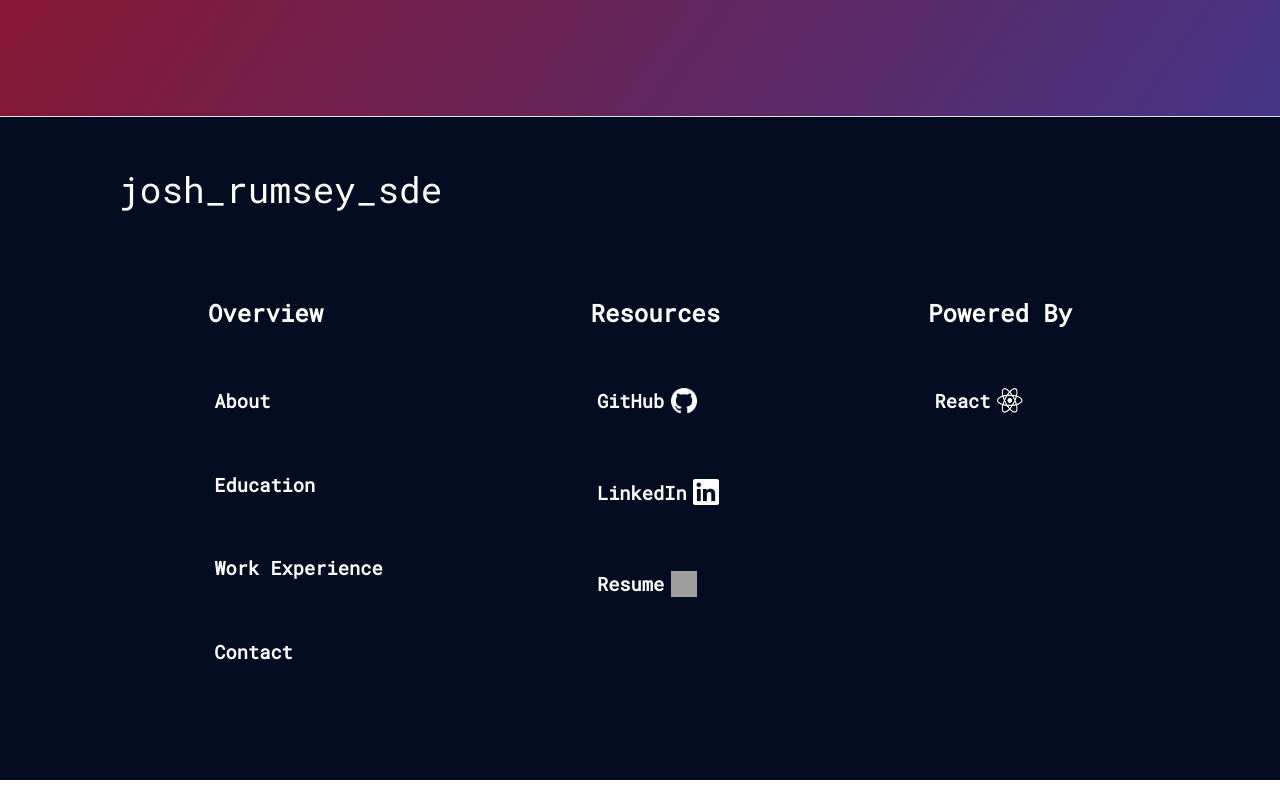
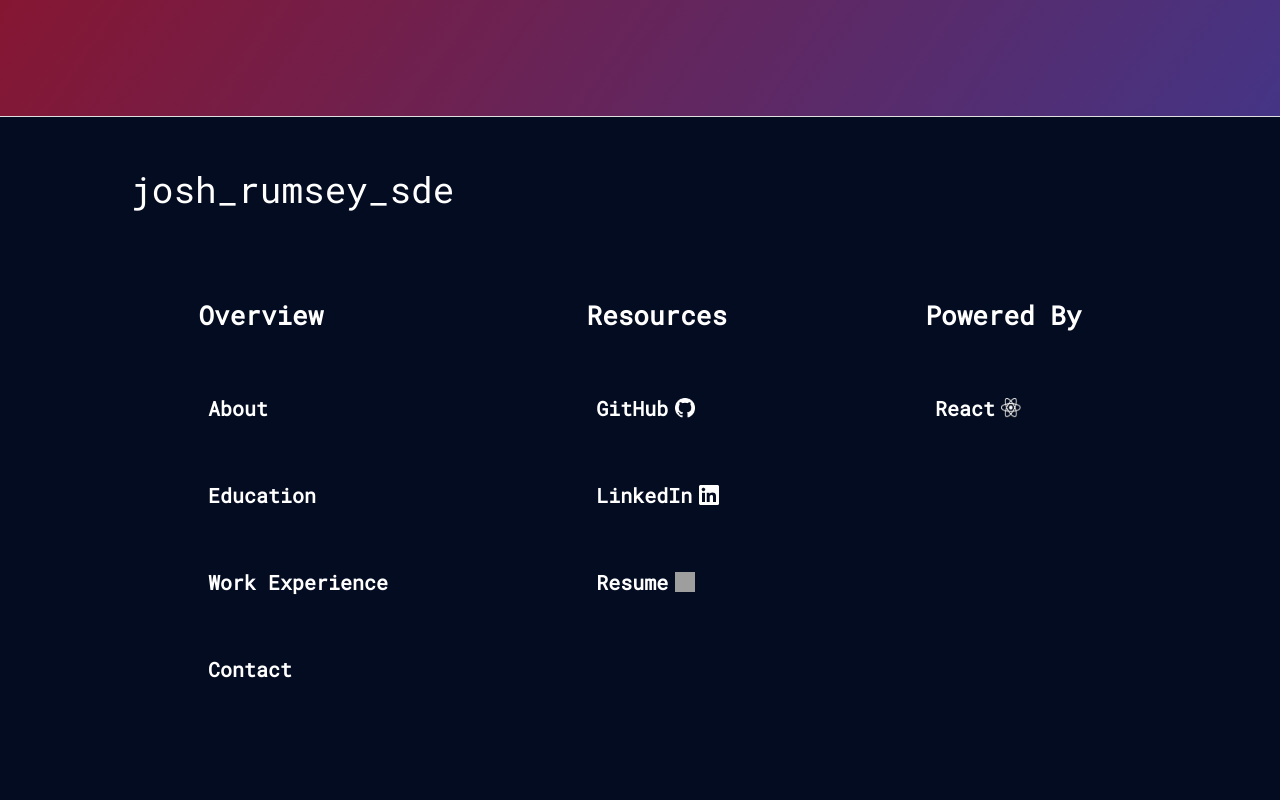
Before and after one commit to jrumse/resume-website, a React (Create React App) app: page /contact in a window 1280 px wide. Shown: the part 1049-1849 px from the top of the page. Built offline with nearby package versions, Linux system fonts and the light colour scheme; grey boxes are pictures that could not be loaded.

Commit message:
resonsive footer

```diff
--- a/src/components/footer/footer.css
+++ b/src/components/footer/footer.css
@@ -4,8 +4,8 @@
     margin-left: auto;
     margin-right: auto;
     background-color: #040c21;
-    margin-top: 15%;
-    padding-bottom: 6%;
+    padding-bottom: 2%;
+    margin-top: 25%;
 }
 
 .divider {
@@ -13,24 +13,29 @@
 }
 
 .hTitle {
-    font-size: 36px;
-    margin-top: 6vh;
-    display: flex;
-    justify-content: space-around;
-}
-
-.footerTitleSpacing {
-    width: 483px;
+    font-size: 24px;
+    margin-top: 2vh;
+    text-align: center;
 }
 
 .hContent {
     display: flex;
     justify-content: space-evenly;
-    margin-top: 5%;
+    margin-top: 3%;
 }
 
+/* Header for each section */
+h2 {
+    font-size: 14px !important;
+}
+
+h3 {
+    font-size: 10px;
+}
+
+
 .footerLinks {
-    margin-left: 0.5vw;
+    margin-left: 0.6em;
 }
 
 .footerLink {
@@ -41,7 +46,6 @@
 
 .textWithLogo {
     display: flex;
-    margin-bottom: 0.5em;
 }
 
 .linkText {
@@ -51,8 +55,8 @@
 .linkLogo {
     margin-top: auto;
     margin-bottom: auto;
-    height: 26px;
-    width: 26px;
+    height: 14px;
+    width: 14px;
 }
 
 .footerLink :hover {
@@ -63,3 +67,73 @@
     color: purple;
     text-decoration: underline;
 }
+
+@media only screen and (min-width: 765px) {
+    .Footer {
+        margin-top: 20%;
+        padding-bottom: 4%;
+    }
+
+    .hTitle {
+        font-size: 30px;
+        margin-top: 4vh;
+        text-align: center;
+    }
+
+    .footerTitleSpacing {
+        width: 435px;
+    }
+
+    .hContent {
+        margin-top: 4%;
+    }
+
+    h2 {
+        font-size: 20px !important;
+    }
+
+    h3 {
+        font-size: 15px;
+    }
+
+    .linkLogo {
+        height: 26px;
+        width: 26px;
+    }
+}
+
+@media only screen and (min-width: 1000px) {
+    .Footer {
+        margin-top: 15%;
+        padding-bottom: 6%;
+    }
+
+    .hTitle {
+        font-size: 36px;
+        margin-top: 6vh;
+        display: flex;
+        justify-content: space-around;
+        text-align: none;
+    }
+
+    .footerTitleSpacing {
+        width: 435px;
+    }
+
+    .hContent {
+        margin-top: 5%;
+    }
+
+    h2 {
+        font-size: 26px !important;
+    }
+
+    h3 {
+        font-size: 20px;
+    }
+
+    .linkLogo {
+        height: 20px;
+        width: 20px;
+    }
+}
```
